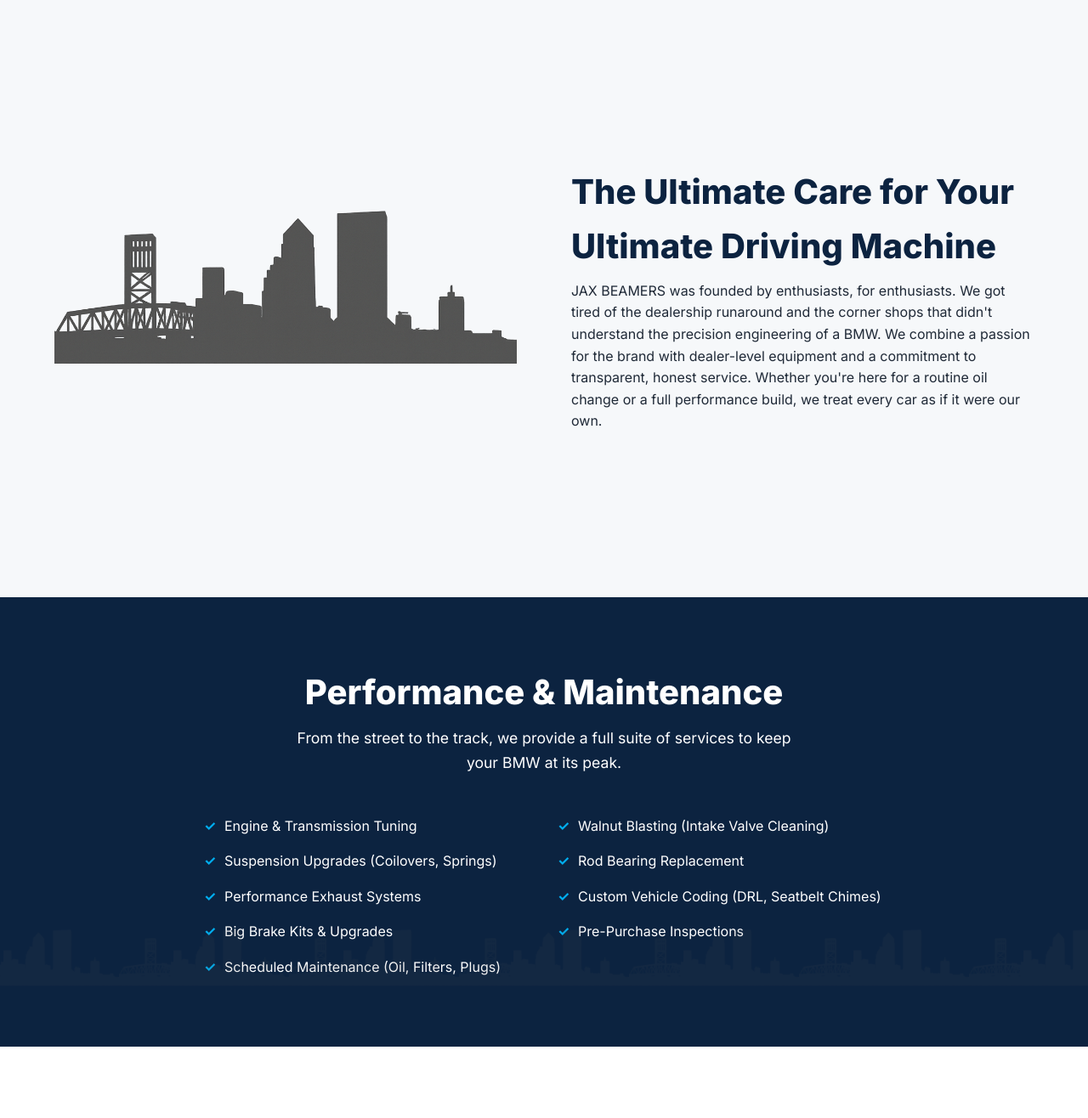
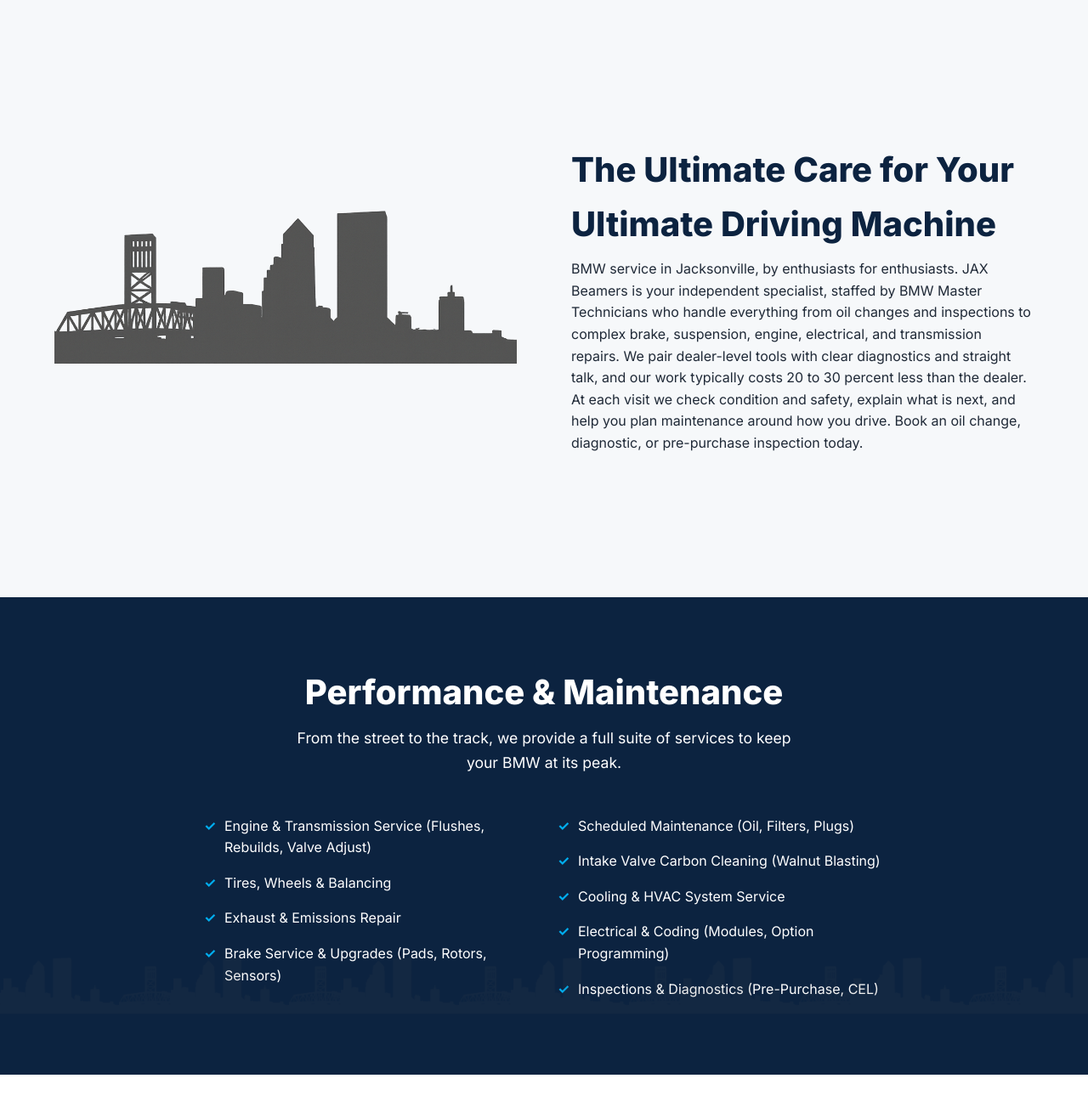
Before and after one commit to sheldon904/New-Beamer-Site-Theme, a PHP site: page / in a window 1280 px wide. Shown: the part 1058-2374 px from the top of the page at 85% size. Run offline with PHP 8.4, Linux system fonts and the light colour scheme.

Commit message:
enhanced copy

```diff
--- a/config.php
+++ b/config.php
@@ -52,15 +52,15 @@
         ]
     ],
     'services' => [
-        'Engine & Transmission Tuning',
-        'Suspension Upgrades (Coilovers, Springs)',
-        'Performance Exhaust Systems',
-        'Big Brake Kits & Upgrades',
+        'Engine & Transmission Service (Flushes, Rebuilds, Valve Adjust)',
+        'Tires, Wheels & Balancing',
+        'Exhaust & Emissions Repair',
+        'Brake Service & Upgrades (Pads, Rotors, Sensors)',
         'Scheduled Maintenance (Oil, Filters, Plugs)',
-        'Walnut Blasting (Intake Valve Cleaning)',
-        'Rod Bearing Replacement',
-        'Custom Vehicle Coding (DRL, Seatbelt Chimes)',
-        'Pre-Purchase Inspections'
+        'Intake Valve Carbon Cleaning (Walnut Blasting)',
+        'Cooling & HVAC System Service',
+        'Electrical & Coding (Modules, Option Programming)',
+        'Inspections & Diagnostics (Pre-Purchase, CEL)'
     ],
     'navigation' => [
         'Services' => '#services',
--- a/index.php
+++ b/index.php
@@ -44,7 +44,7 @@
     <div class="container hero__container">
         <div class="hero__content">
             <h1 class="hero__headline">Jacksonville's BMW Specialists</h1>
-            <p class="hero__subhead">Performance, maintenance, coding, and care</p>
+            <p class="hero__subhead">Performance, Service, Repair, Engine Rebuilds and More</p>
             <div class="hero__actions">
                 <a href="#contact" class="btn btn--primary">Book Service</a>
                 <a href="#services" class="btn btn--secondary">Our Services</a>
@@ -75,7 +75,7 @@
         </div>
         <div class="about__content">
             <h2 class="section__title" style="text-align: left;">The Ultimate Care for Your Ultimate Driving Machine</h2>
-            <p>JAX BEAMERS was founded by enthusiasts, for enthusiasts. We got tired of the dealership runaround and the corner shops that didn't understand the precision engineering of a BMW. We combine a passion for the brand with dealer-level equipment and a commitment to transparent, honest service. Whether you're here for a routine oil change or a full performance build, we treat every car as if it were our own.</p>
+            <p>BMW service in Jacksonville, by enthusiasts for enthusiasts. JAX Beamers is your independent specialist, staffed by BMW Master Technicians who handle everything from oil changes and inspections to complex brake, suspension, engine, electrical, and transmission repairs. We pair dealer-level tools with clear diagnostics and straight talk, and our work typically costs 20 to 30 percent less than the dealer. At each visit we check condition and safety, explain what is next, and help you plan maintenance around how you drive. Book an oil change, diagnostic, or pre-purchase inspection today.</p>
         </div>
     </div>
 </section>
```
